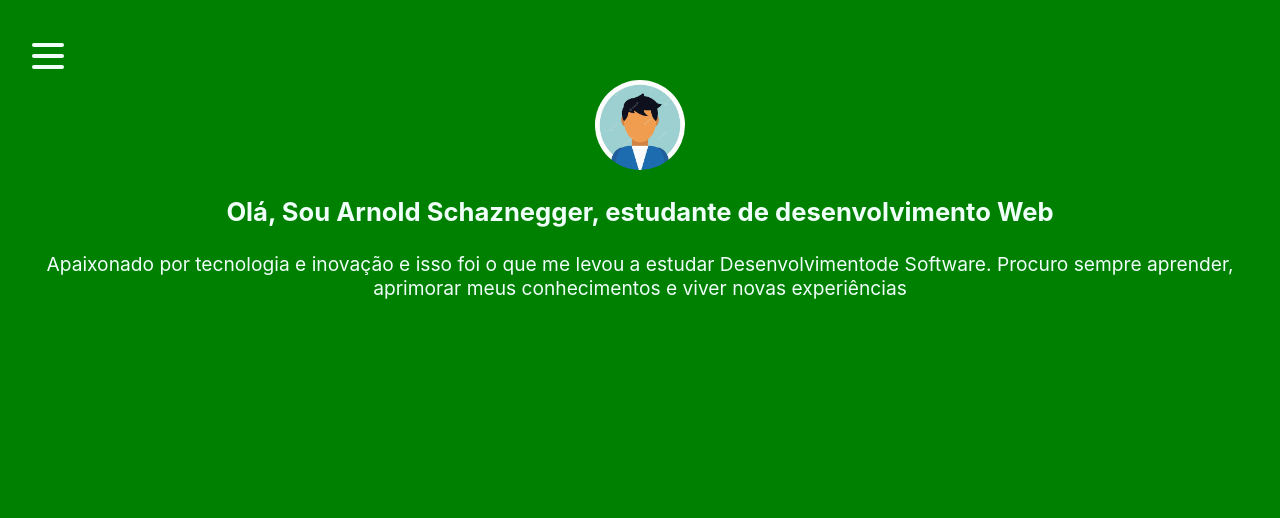
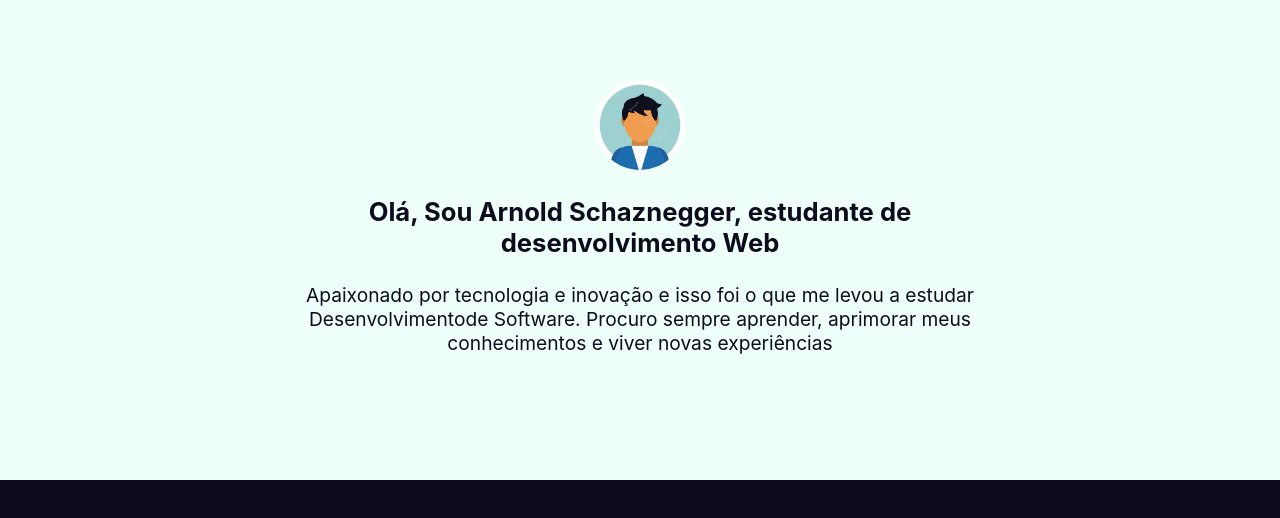
Before and after one commit to leo606/leo-portfolio, a React (Create React App) app: page / in a window 1280 px wide. Shown: the top 518 px of the page. Built offline with nearby package versions, Linux system fonts and the light colour scheme.

Commit message:
header colors

```diff
--- a/src/components/Header/Header.jsx
+++ b/src/components/Header/Header.jsx
@@ -6,12 +6,14 @@ function Header() {
   return (
     <StyledHeader>
       <img src={avatar} alt="leonardo" />
+      <section>
         <h1>Olá, Sou Arnold Schaznegger, estudante de desenvolvimento Web</h1>
         <h2>
           Apaixonado por tecnologia e inovação e isso foi o que me levou a
           estudar Desenvolvimentode Software.
           Procuro sempre aprender, aprimorar meus conhecimentos e viver novas experiências
         </h2>
+      </section>
     </StyledHeader>
   );
 }
--- a/src/components/Header/Header.styled.jsx
+++ b/src/components/Header/Header.styled.jsx
@@ -1,13 +1,24 @@
 import styled from 'styled-components';
 
 const StyledHeader = styled.header`
-  background-color: green;
+  background-color: ${({ theme }) => theme.primaryLight};
+  color: ${({ theme }) => theme.primaryDark};
   height: 100vh;
-  min-width: 100vw;
+  width: 100vw;
   display: flex;
   flex-direction: column;
   align-items: center;
   padding: 5em 2em;
+  transition: 50ms;
+
+  @media screen and (min-width:768px){
+    height: 60vh;
+
+  }
+
+  section {
+    max-width: 760px;
+  }
 
   h1 {
     text-align: center;
```
Lines whose indentation alone changed are shown as unchanged.
